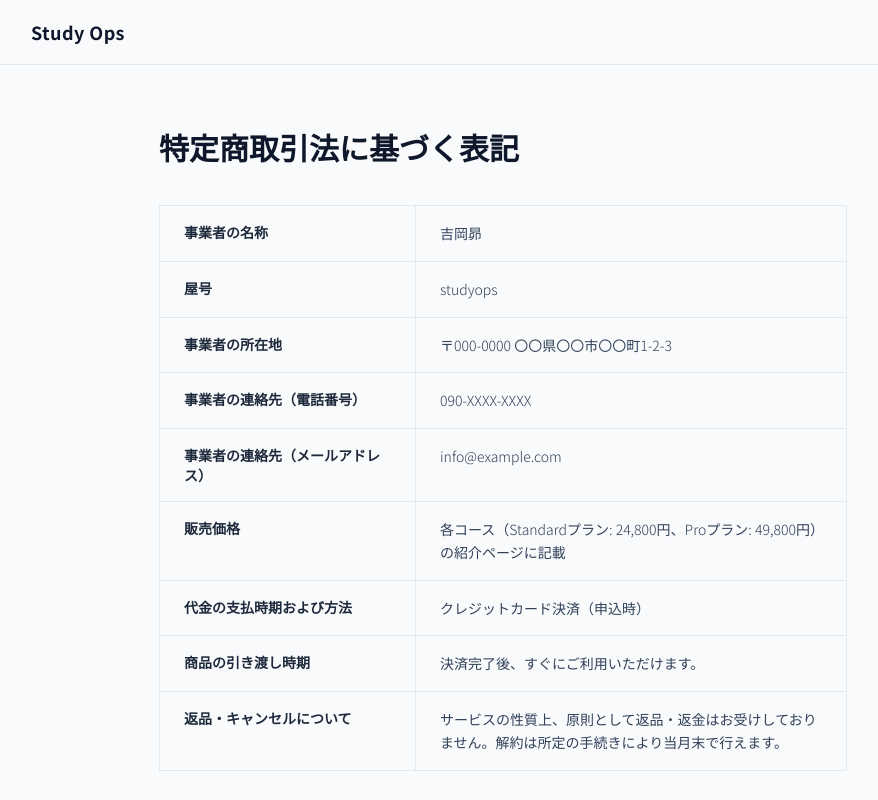
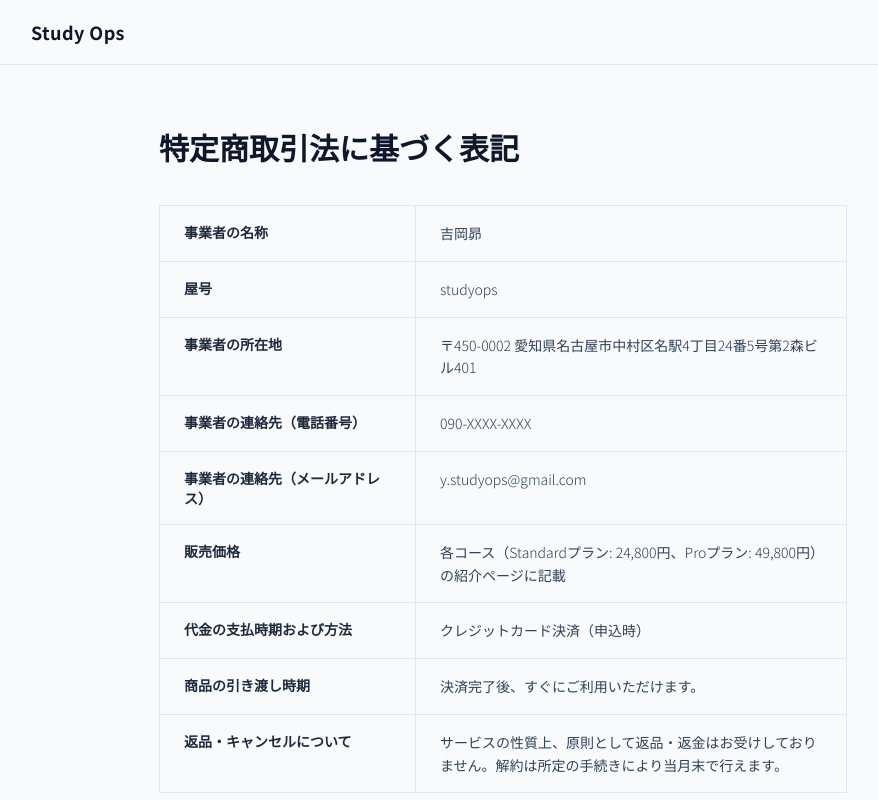
Before and after one commit to ItsukiEbian/online-study-lp, a Next.js app: page /tokushoho in a window 1280 px wide. Shown: the top 800 px of the page, without its empty margins (137-1015 px from the left). Built offline with nearby package versions, Linux system fonts and the light colour scheme.

Commit message:
プライバシーポリシーの更新と特定商取引法に基づく表記の実情報反映

```diff
--- a/app/tokushoho/page.tsx
+++ b/app/tokushoho/page.tsx
@@ -10,7 +10,7 @@ const rows = [
     { label: "屋号", value: "studyops" },
     {
         label: "事業者の所在地",
-        value: "〒000-0000 〇〇県〇〇市〇〇町1-2-3",
+        value: "〒450-0002 愛知県名古屋市中村区名駅4丁目24番5号第2森ビル401",
     },
     {
         label: "事業者の連絡先（電話番号）",
@@ -18,7 +18,7 @@ const rows = [
     },
     {
         label: "事業者の連絡先（メールアドレス）",
-        value: "info@example.com",
+        value: "y.studyops@gmail.com",
     },
     {
         label: "販売価格",
```
